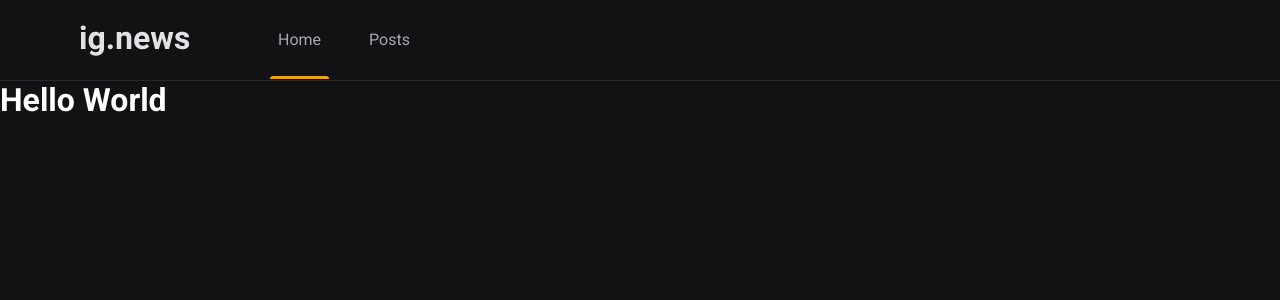
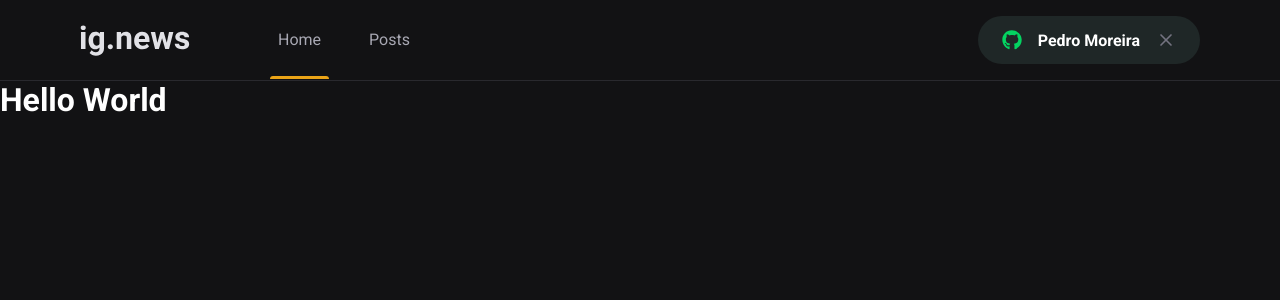
Before and after one commit to pedrocmoreira/ignews, a Next.js app: page / in a window 1280 px wide. Shown: the top 300 px of the page. Built offline with nearby package versions, Linux system fonts and the light colour scheme.

Commit message:
Add signInButton(Visual)

```diff
--- a/package.json
+++ b/package.json
@@ -12,6 +12,7 @@
     "next": "12.1.6",
     "react": "18.1.0",
     "react-dom": "18.1.0",
+    "react-icons": "^4.3.1",
     "sass": "^1.52.1"
   },
   "devDependencies": {
--- a/src/components/Header/index.tsx
+++ b/src/components/Header/index.tsx
@@ -1,4 +1,5 @@
 
+import { SignInButton } from '../SignInButton';
 import styles from './styles.module.scss'
 
 export function Header(){
@@ -10,6 +11,7 @@
           <a className={styles.active}>Home</a>
           <a href="">Posts</a>
         </nav>
+          <SignInButton/>
       </div>
     </header>
   );
--- a/src/components/Header/styles.module.scss
+++ b/src/components/Header/styles.module.scss
@@ -51,4 +51,8 @@
       }
     }
   }
+
+  button {
+   margin-left: auto;
+  }
 }
--- /dev/null
+++ b/src/components/SignInButton/index.tsx
@@ -0,0 +1,20 @@
+import styles from './styles.module.scss'
+import { FaGithub } from 'react-icons/fa';
+import { FiX } from 'react-icons/fi';
+
+export function SignInButton() {
+  const isUserLoggedIn = true;
+
+  return isUserLoggedIn ? (
+    <button type="button" className={styles.signInButton}>
+      <FaGithub color='#04d361' />
+      Pedro Moreira
+      <FiX color='#737380' className={styles.closeIcon} />
+    </button>
+  ) : (
+    <button type="button" className={styles.signInButton}>
+      <FaGithub color='#eba417' />
+      Sign in with Github
+    </button>
+  )
+}
--- /dev/null
+++ b/src/components/SignInButton/styles.module.scss
@@ -0,0 +1,33 @@
+.signInButton {
+  height: 3rem;
+  border-radius: 3rem;
+  background: var(--gray-850);
+  border: 0;
+  padding: 0 1.5rem;
+
+  display: flex;
+  align-items: center;
+  justify-content: center;
+
+  color: var(--white);
+  font-weight: bold;
+
+  svg {
+    width: 20px;
+    height: 20px;
+  }
+
+  svg.closeIcon {
+    margin-left: 1rem;
+  }
+
+  svg:first-child {
+    margin-right: 1rem;
+  }
+
+  transition: filter 0.2s;
+
+  &:hover {
+    filter: brightness(.8)
+  }
+}
--- a/src/styles/global.scss
+++ b/src/styles/global.scss
@@ -10,6 +10,7 @@
   --gray-100: #e1e1e6;
   --gray-300: #a8a8b3;
   --gray-800: #29292e;
+  --gray-850: #1f2727;
   --gray-900: #121214;
 
   --cyan-500: #61dafb;
```
Also changed, not shown: 1 other file (tests, documents, lock files or other folders).
